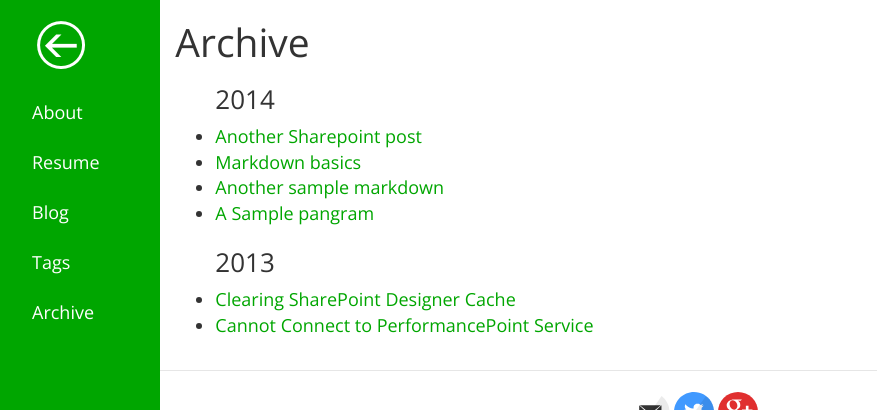
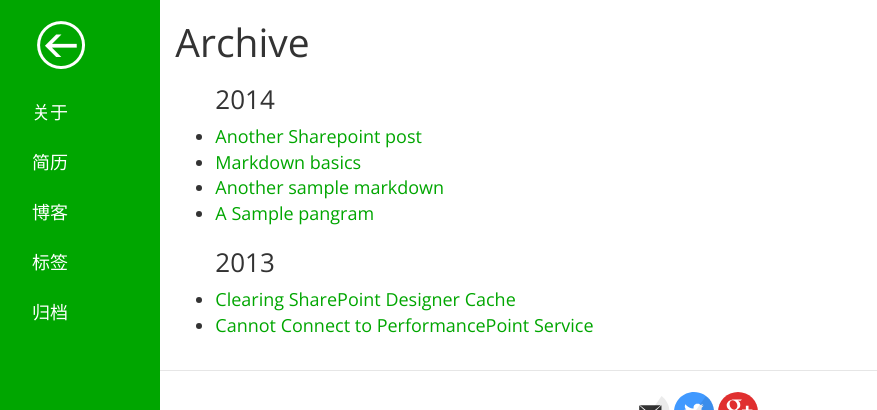
Before and after one commit to bearshng/xiongfuli, a Jekyll site: the page built from archive/index.html, in a window 1280 px wide. Shown: the top 410 px of the page, without its empty margins (53-930 px from the left). Built offline with Jekyll 4.4.1, drawn with Linux system fonts in a browser that asks for light colours.

Commit message:
change Navigation
Navigation

```diff
--- a/_config.yml
+++ b/_config.yml
@@ -15,20 +15,20 @@
 
 # Navigation
 navigation:
-- text: About
+- text: 关于
   url: /about/
-- text: Resume
+- text: 简历
   url: /resume/cv.pdf
-- text: Blog
+- text: 博客
   url: /blog/
-- text: Tags
+- text: 标签
   url: /tags/
-- text: Archive
+- text: 归档
   url : /archive/
 
 # Author Details
 author:         'Fengchao Xiong'
-linkedin:       'https://ae.linkedin.com/in/olakara/'
+linkedin:       'https://www.linkedin.com/profile/public-profile-settings?trk=prof-edit-edit-public_profile'
 twitter:        'https://twitter.com/olakara'
 facebook:       'https://www.facebook.com/olakara'
 gplus:          'https://plus.google.com/u/0/+FengchaoXiong'
```
